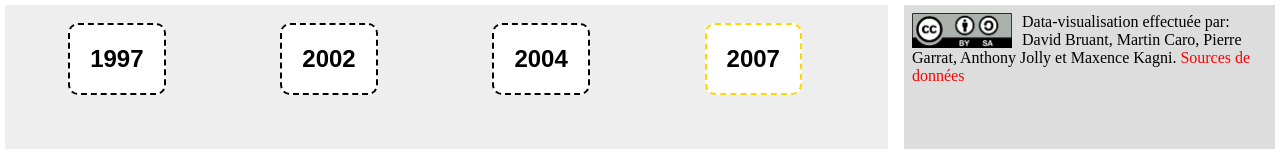
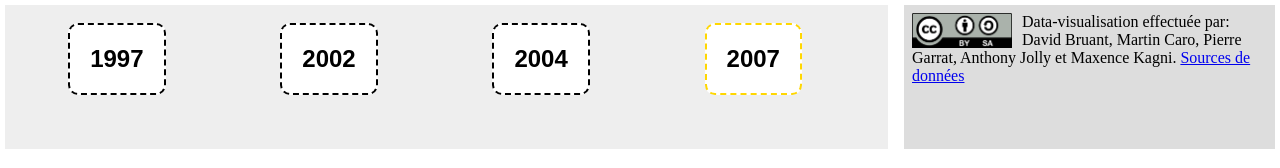
Before and after one commit to DavidBruant/OpenDataLab2012, a plain HTML site: page index.html in a window 1280 px wide. Shown: the top 168 px of the page. Drawn offline with Linux system fonts and the light colour scheme; some packages are replaced by stand-ins of ours; no server answers; grey boxes are pictures that could not be loaded.

Commit message:
add actual link to data sources

```diff
--- a/index.html
+++ b/index.html
@@ -281,7 +281,8 @@
     </div>
 
     <div id="credits"><img width="100" style='float:left; margin-right:10px;' src="./images/Logo-creative-commons-by-sa.jpg">
-    Data-visualisation effectuée par: David Bruant, Martin Caro, Pierre Garrat, Anthony Jolly et Maxence Kagni. <a style="color:red">Sources de données</a></div>
+    Data-visualisation effectuée par: David Bruant, Martin Caro, Pierre Garrat, Anthony Jolly et Maxence Kagni.
+    <a href='./sources/index.html'>Sources de données</a></div>
 
     <div id="mapContainer"> <div id="map_canvas"></div> </div>
 
```
